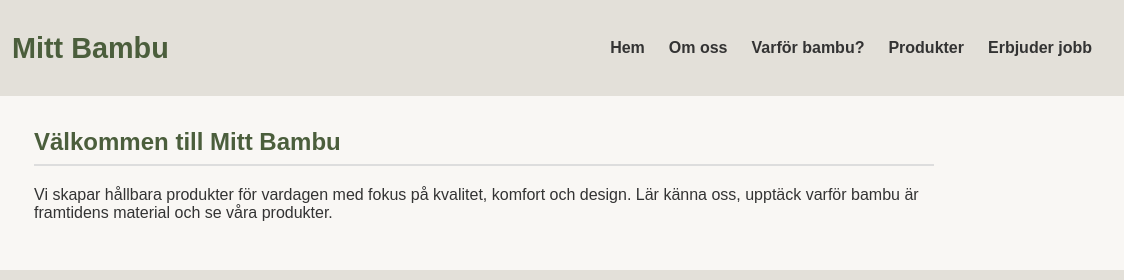
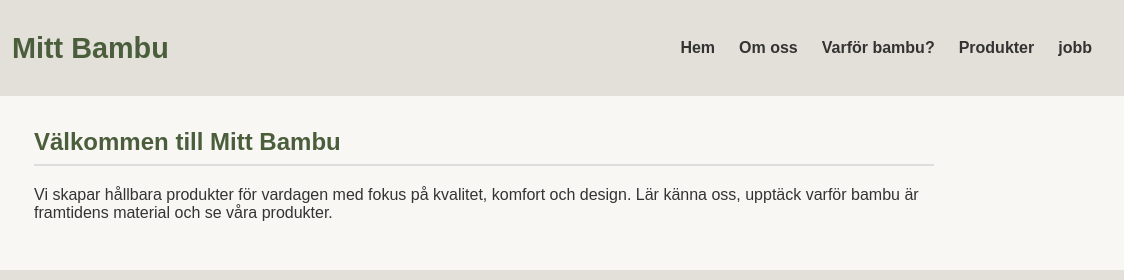
Before and after one commit to Mittbambu/mittbambu.github.io, a plain HTML site: page index.html in a window 1280 px wide. Shown: the top 280 px of the page, 156-1280 px from the left. Drawn offline with Linux system fonts and the light colour scheme.

Commit message:
Update index.html

```diff
--- a/index.html
+++ b/index.html
@@ -144,7 +144,7 @@
       <li><a href="#omoss" onclick="showPage('omoss')">Om oss</a></li>
       <li><a href="#varfor" onclick="showPage('varfor')">Varför bambu?</a></li>
       <li><a href="#produkter" onclick="showPage('produkter')">Produkter</a></li>
-      <li><a href="#jobb" onclick="showPage('jobb')">Erbjuder jobb</a></li>
+      <li><a href="#jobb" onclick="showPage('jobb')">jobb</a></li>
     </ul>
   </nav>
 </header>
```
